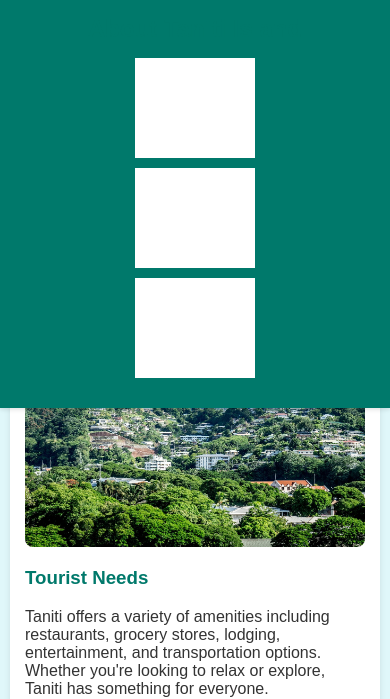
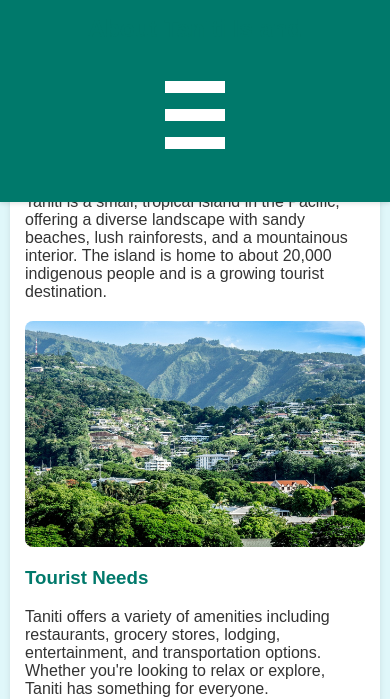
Before and after one commit to tattedbeardo89/WGU-D479, a plain HTML site: page about.html in a window 390 px wide. Shown: the top 699 px of the page. Drawn offline with Linux system fonts and the light colour scheme.

Commit message:
Update styles.css

```diff
--- a/styles.css
+++ b/styles.css
@@ -59,15 +59,15 @@ nav ul li a:hover {
     display: none; /* Hidden by default on larger screens */
     flex-direction: column;
     cursor: pointer;
-    padding: 10px; /* Increase padding for better touch */
+    padding: 30px !important; /* Increase padding for better touch */
     z-index: 1010; /* Ensure it stays above other content */
 }
 
 .hamburger .bar {
-    width: 120px; /* Adjust width for better visibility */
-    height: 100px;
+    width: 60px !important; /* Increase width for better visibility */
+    height: 12px !important; /* Increase height for better visibility */
     background-color: white;
-    margin: 5px 0; /* Adjust margin for better spacing */
+    margin: 8px 0 !important; /* Adjust margin for better spacing */
     transition: 0.4s;
 }
 
```
